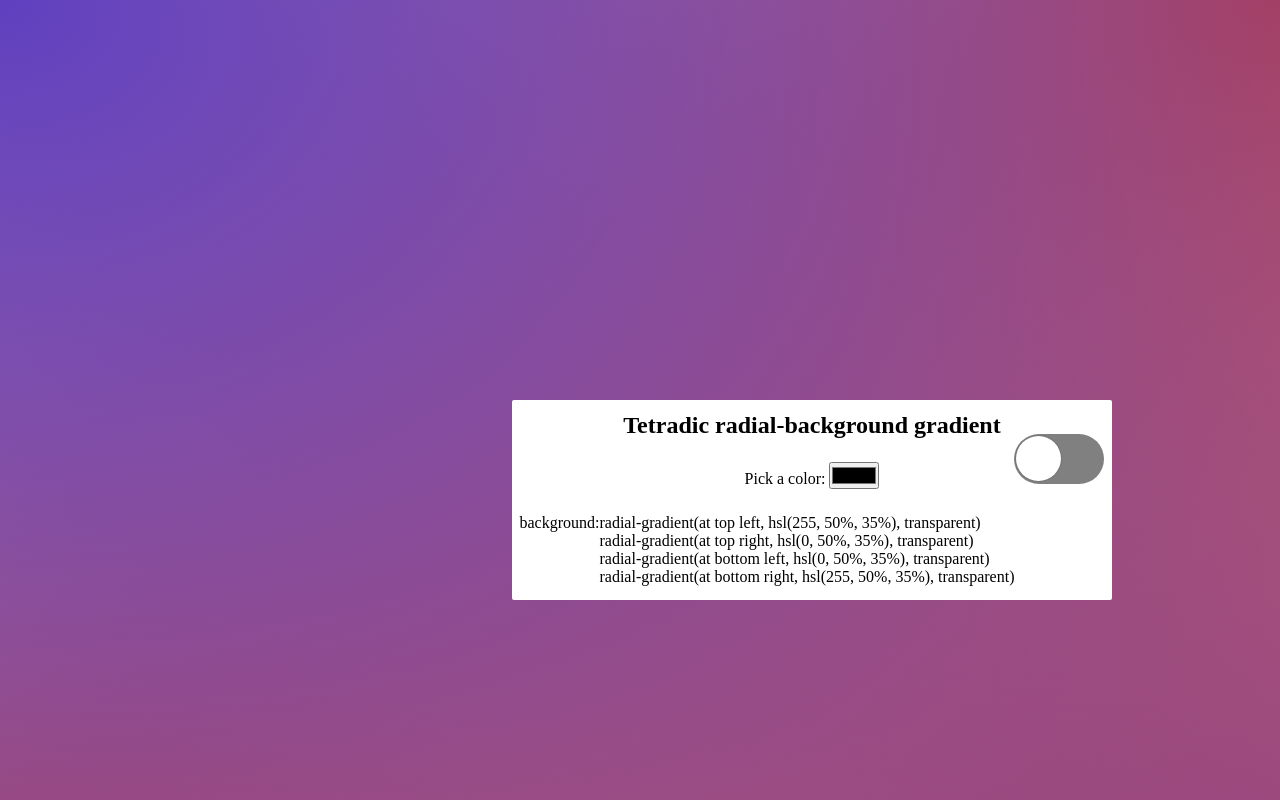
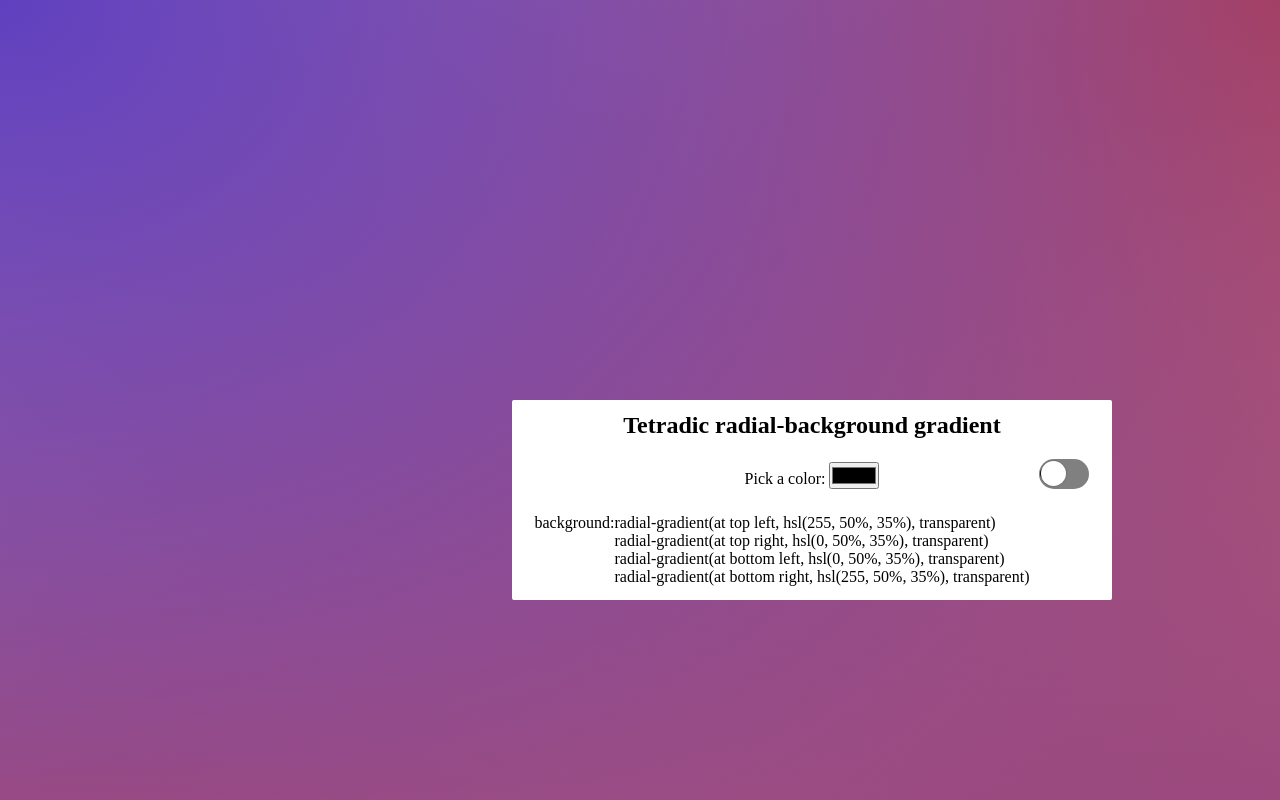
Before and after one commit to LeuIonOfficial/our-team-js, a React (Vite) app in the folder 01-color-picker/color-picker/: page / in a window 1280 px wide. Shown: the top 800 px of the page. Built offline with nearby package versions, Linux system fonts and the light colour scheme.

Commit message:
button checkbox

```diff
--- a/01-color-picker/color-picker/src/components/Card.css
+++ b/01-color-picker/color-picker/src/components/Card.css
@@ -34,7 +34,6 @@ li {
     padding: 2px;
 }
 
-
 .react-switch-checkbox {
     height: 0;
     width: 0;
@@ -46,14 +45,14 @@ li {
     align-items: center;
     justify-content: space-between;
     cursor: pointer;
-    width: 90px;
-    height: 50px;
+    width: 50px;
+    height: 30px;
     background: grey;
-    border-radius: 100px;
+    border-radius: 50px;
     position: relative;
     transition: background-color .2s;
-    margin-top: -80px;
-
+    margin-top: -55px;
+    margin-left: 10px;
 }
 
 .react-switch-label .react-switch-button {
@@ -61,21 +60,15 @@ li {
     position: absolute;
     top: 2px;
     left: 2px;
-    width: 45px;
-    height: 45px;
+    width: 25px;
+    height: 25px;
     border-radius: 45px;
     transition: 0.2s;
     background: #fff;
     box-shadow: 0 0 2px 0 rgba(10, 10, 10, 0.29);
-
 }
 
 .react-switch-checkbox:checked + .react-switch-label .react-switch-button {
     left: calc(100% - 2px);
     transform: translateX(-100%);
-
 }
-
-.react-switch-label:active .react-switch-button {
-    width: 60px;
-}
--- a/01-color-picker/color-picker/src/components/Card.tsx
+++ b/01-color-picker/color-picker/src/components/Card.tsx
@@ -7,15 +7,11 @@ const Card: FC = () => {
 
   const [color, setColor] = useState('#ff0000')
 
-
-
         const [isChecked, setIsChecked] = useState(false)
 
         const handleCheckboxChange = () => {
             setIsChecked(!isChecked);
         };
-
-
 
     const handleColorChange = (newColor: string) => {
       setColor(newColor)
@@ -39,7 +35,7 @@ const Card: FC = () => {
     const cardStyle = {
         background: isChecked ? 'gray' : 'white',
         color: isChecked ? 'white' : "black"
-    };
+};
 
     return (
         <div className="container" style={backgroundStyle}>
@@ -65,7 +61,13 @@ const Card: FC = () => {
                     className="react-switch-label"
                     htmlFor={`react-switch-new`}
                 >
-                    <span className={`react-switch-button`} />
+                    <span className={`react-switch-button`}
+                          // data-on="Yes"
+                          // data-off="No"
+
+                    />
+
+                    {isChecked ? 'On' : 'Off'}
                 </label>
 
             </div>
```
